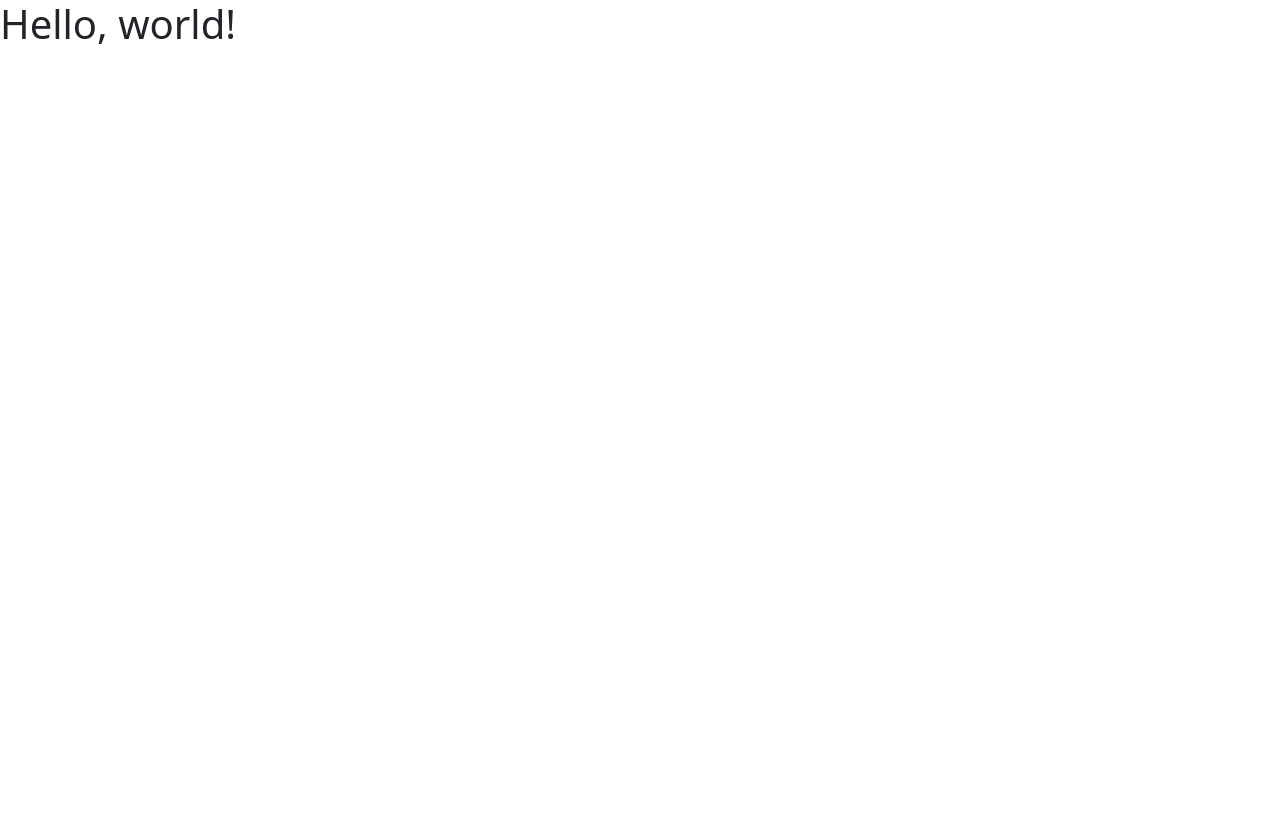
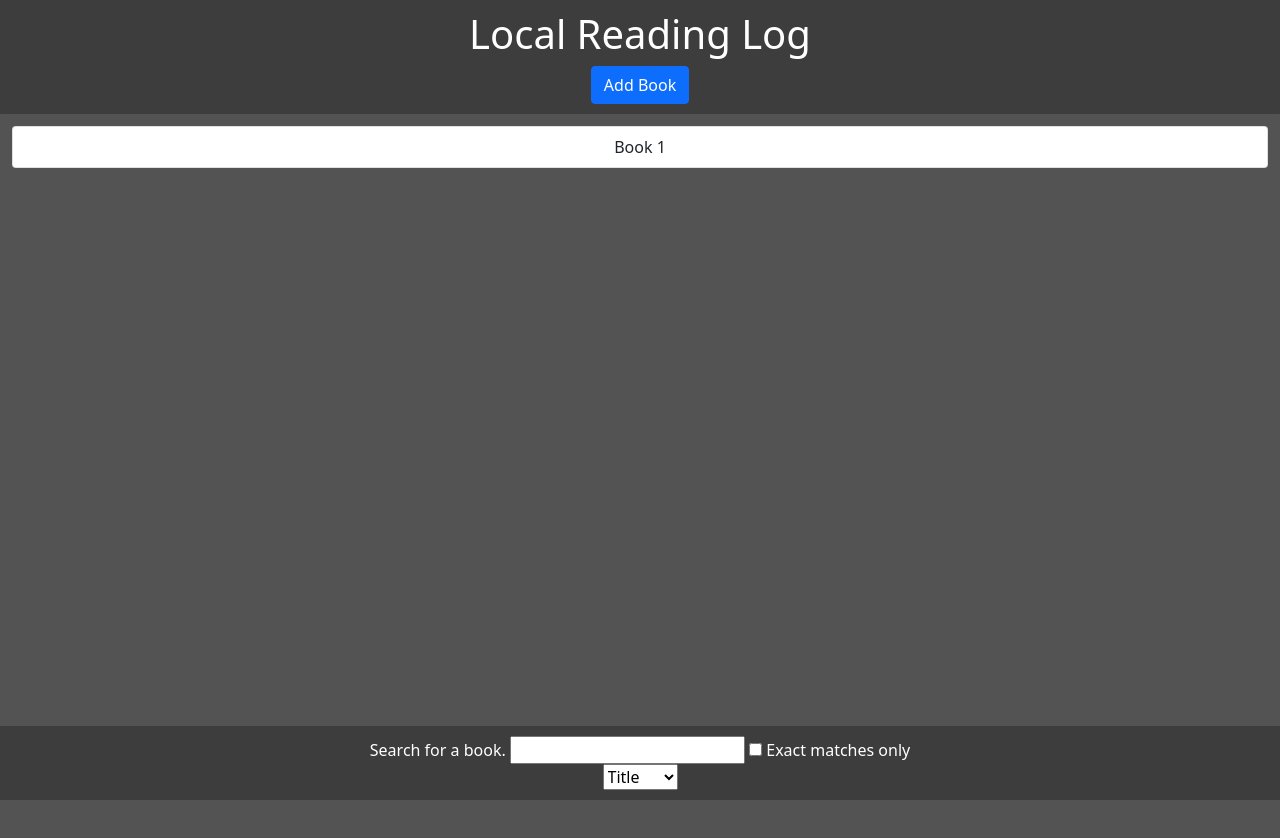
Before and after one commit to sadc1/LocalWatchLog, a plain HTML site: page index.html in a window 1280 px wide. Before the commit the page ends 800 px from the top, so only its background shows below. Drawn offline with nearby package versions, Linux system fonts and the light colour scheme.

Commit message:
Base site formatting

```diff
--- a/index.html
+++ b/index.html
@@ -7,21 +7,43 @@
 
     <!-- Bootstrap CSS -->
     <link href="https://cdn.jsdelivr.net/npm/bootstrap@5.1.3/dist/css/bootstrap.min.css" rel="stylesheet" integrity="sha384-1BmE4kWBq78iYhFldvKuhfTAU6auU8tT94WrHftjDbrCEXSU1oBoqyl2QvZ6jIW3" crossorigin="anonymous">
-
-    <title>Hello, world!</title>
+    <link rel="stylesheet" href="styles.css">
+    <title>Reading Log</title>
   </head>
   <body>
-    <h1>Hello, world!</h1>
+    <header>
+      <h1>Local Reading Log</h1>
+      <button id="add_button" class="btn btn-primary">Add Book</button>
+    </header>
+    <main id="main_frame">
+      <list id="book_list" class="list-group">
+        <li class="list-group-item">Book 1</li>
+      </list>
+    </main>
+    <div class="bottom_bar">
+      <search>
+        <label>
+          Search for a book.
+          <input type="search" id="query" />
+        </label>
+        <label>
+          <input type="checkbox" id="exact-only" />
+          Exact matches only
+        </label>
+      </search>
+      <select>
+        <option value="title" selected>Title</option>
+        <option value="author">Author</option>
+        <option value="genre">Genre</option>
+        <option value="isbn">ISBN</option>
+      </select>
+    </div>
 
     <!-- Optional JavaScript; choose one of the two! -->
 
     <!-- Option 1: Bootstrap Bundle with Popper -->
     <script src="https://cdn.jsdelivr.net/npm/bootstrap@5.1.3/dist/js/bootstrap.bundle.min.js" integrity="sha384-ka7Sk0Gln4gmtz2MlQnikT1wXgYsOg+OMhuP+IlRH9sENBO0LRn5q+8nbTov4+1p" crossorigin="anonymous"></script>
 
-    <!-- Option 2: Separate Popper and Bootstrap JS -->
-    <!--
-    <script src="https://cdn.jsdelivr.net/npm/@popperjs/core@2.10.2/dist/umd/popper.min.js" integrity="sha384-7+zCNj/IqJ95wo16oMtfsKbZ9ccEh31eOz1HGyDuCQ6wgnyJNSYdrPa03rtR1zdB" crossorigin="anonymous"></script>
-    <script src="https://cdn.jsdelivr.net/npm/bootstrap@5.1.3/dist/js/bootstrap.min.js" integrity="sha384-QJHtvGhmr9XOIpI6YVutG+2QOK9T+ZnN4kzFN1RtK3zEFEIsxhlmWl5/YESvpZ13" crossorigin="anonymous"></script>
-    -->
+
   </body>
 </html>
--- /dev/null
+++ b/styles.css
@@ -0,0 +1,52 @@
+* { padding: 0; margin: 0; }
+
+html, body {
+  height: 100%;
+
+  display: flex;
+  flex-direction: column;
+}
+
+body > * {
+  flex-shrink: 0;
+}
+
+:root {
+  --main-color: #535353;
+  --accent-color: #3d3d3d;
+  background-color: var(--main-color);
+  color: white;
+}
+
+header {
+    background-color: var(--accent-color);
+    padding: 10px;
+    text-align: center;
+    color: white;
+}
+
+#book_list {
+    background-color: var(--main-color);
+    padding: 10px;
+    color: white;
+    height: 100%;
+}
+
+#main_frame {
+    background-color: var(--main-color);
+    padding: 2px;
+    text-align: center;
+    color: white;
+    height: 100%;
+    flex-grow: 1;
+}
+
+.bottom_bar {
+    position: fixed;
+    bottom: 0;
+    width: 100%;
+    background-color: var(--accent-color);
+    color: white;
+    padding: 10px;
+    text-align: center;
+}
```
